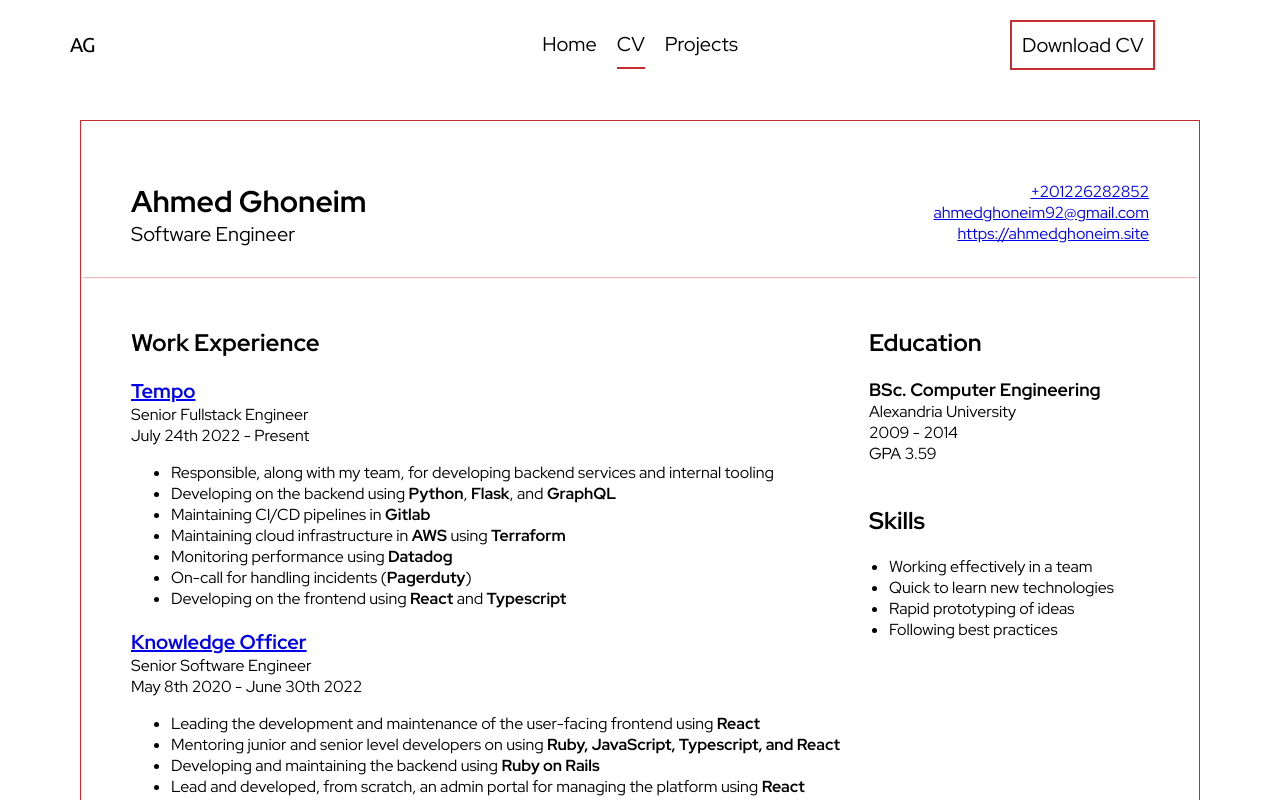
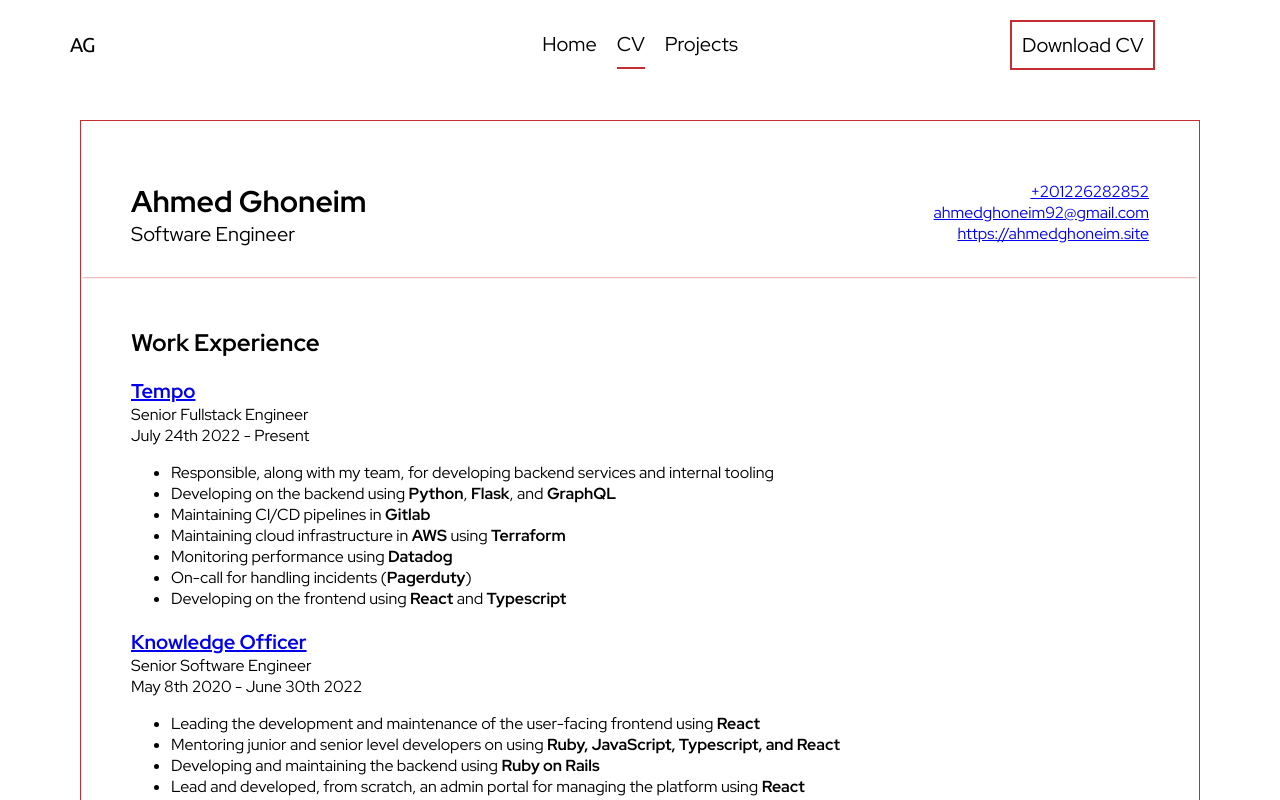
Before and after one commit to aghoneim92/homepage, a Next.js app: page /cv in a window 1280 px wide. Shown: the top 800 px of the page. Built offline with nearby package versions, Linux system fonts and the light colour scheme.

Commit message:
Make CV one-column

```diff
--- a/components/CV/CV.tsx
+++ b/components/CV/CV.tsx
@@ -58,10 +58,8 @@ const Main = styled.main`
   @media print {
     padding: 10px;
   }
-  display: flex;
   @media (max-width: 425px) {
     padding: 20px;
-    flex-direction: column-reverse;
   }
 `;
 
@@ -74,17 +72,6 @@ const CompanyName = styled.p`
 const Position = styled.p`
   margin-top: 0;
   font-weight: normal;
-`;
-
-const RightSide = styled.div`
-  padding: 0 20px;
-  min-width: 300px;
-  @media print {
-    min-width: 250px;
-  }
-  @media (max-width: 425px) {
-    padding: 0;
-  }
 `;
 
 const BSc = styled.p`
@@ -133,7 +120,6 @@ export default function CV() {
             ),
           )}
         </div>
-        <RightSide>
         <div>
           <h2>Education</h2>
           <BSc>BSc. Computer Engineering</BSc>
@@ -154,7 +140,6 @@ export default function CV() {
             <li>Following best practices</li>
           </Skills>
         </div>
-        </RightSide>
       </Main>
     </Container>
   );
```
Lines whose indentation alone changed are shown as unchanged.
